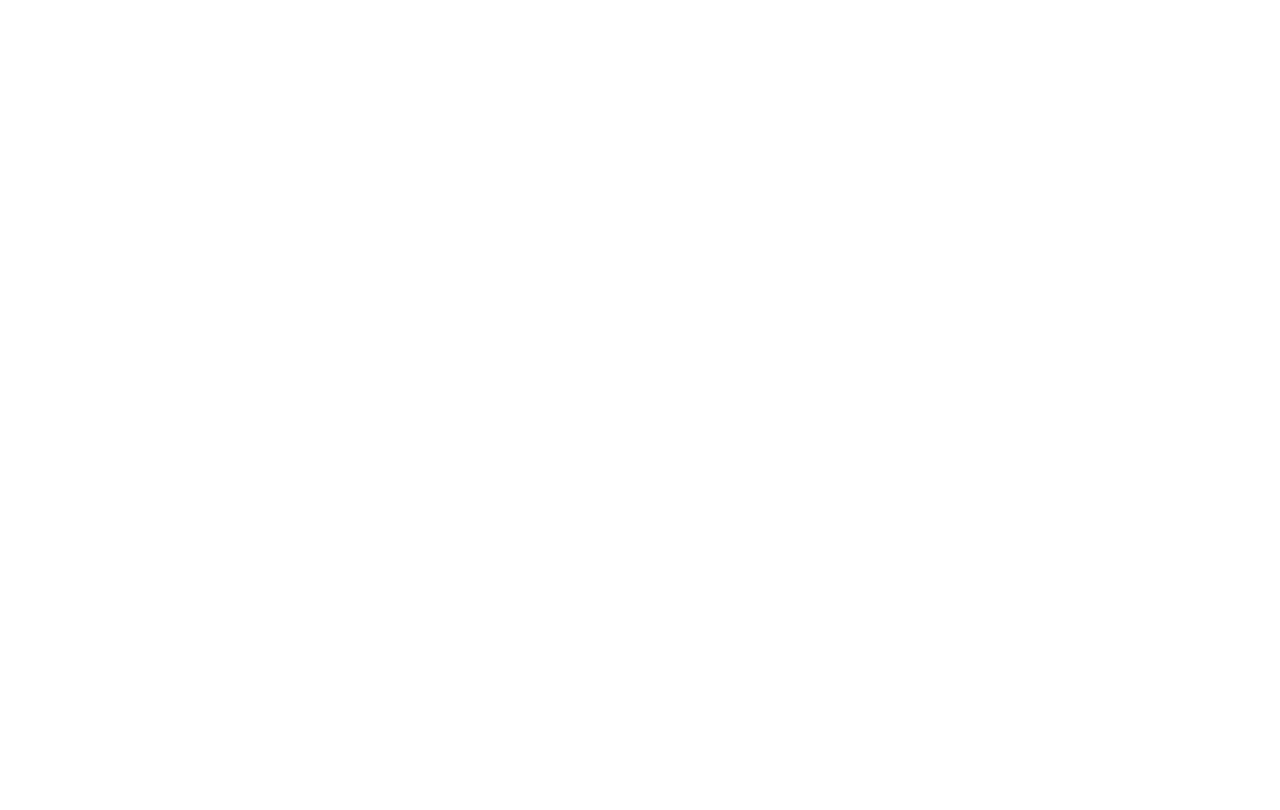
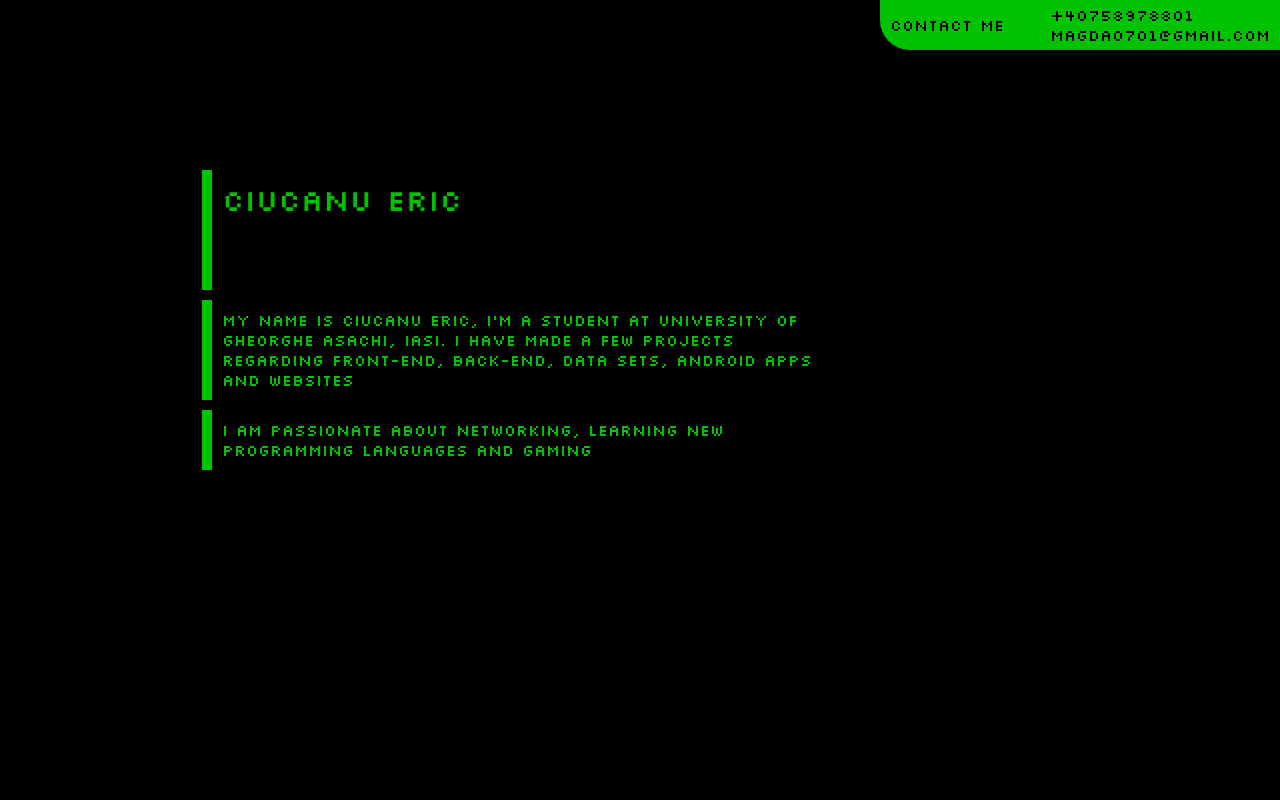
Before and after one commit to CiucanuEric/PortofolioProject, a plain HTML site: page index.html in a window 1280 px wide. Drawn offline with Linux system fonts and the light colour scheme; no server answers.

Commit message:
Complete Version

```diff
--- a/index.html
+++ b/index.html
@@ -3,8 +3,36 @@
 <head>
     <meta charset="UTF-8">
     <title>Title</title>
+    <link rel="stylesheet" href="style.css">
+    <meta name="viewport" content="width-device-width,initial-scale=1.0">
+    <link rel="preconnect" href="https://fonts.googleapis.com">
+    <link rel="preconnect" href="https://fonts.gstatic.com" crossorigin>
+    <link href="https://fonts.googleapis.com/css2?family=Silkscreen&display=swap" rel="stylesheet">
+
 </head>
-<body>
-
+<body onload="displayRepos()">
+    <div class="header-background">
+        <div class="info-buttons">
+            <div class="contact">Contact Me</div>
+            <div class="contact">
+                <div>+40758978801</div>
+                <div>magda0701@gmail.com</div>
+            </div>
+        </div>
+    </div>
+    <div class="block-background">
+        <div class="introduction-allign">
+            <div class="name-introduction-box">
+                <div class="name"><div class="Name_Container">Ciucanu Eric</div></div>
+                <p class="small_introduction">My Name is Ciucanu Eric, I'm a Student at University of Gheorghe Asachi, Iasi.
+                    I have made a few Projects regarding Front-End, Back-End, Data Sets, Android Apps and Websites</p>
+                <p class="small_introduction">I am passionate about networking, learning new programming languages and gaming</p>
+            </div>
+            <div class="github_projects" id="github_projects">
+            </div>
+        </div>
+        <div></div>
+    </div>
+    <script src="main.js"></script>
 </body>
 </html>
--- a/main.js
+++ b/main.js
@@ -0,0 +1,31 @@
+const Test= document.getElementById("romanian_language_button")
+const gitHub= document.getElementById("github_projects")
+
+Test.addEventListener("click",getRepos)
+
+function formatRepoDiv(Repo)
+{
+    let formatedRepo =
+        "<div class='repo'>" +
+            "<div class='repo_name'>" + Repo.name + "</div>" +
+            "<div class='repo_link'><a href='" + Repo.clone_url +"'><u>LINK</u></a></div>"
+        "</div>"
+    return formatedRepo
+}
+async function getRepos()
+{
+    let url ="https://api.github.com/search/repositories?q=user:ItzRickyFTW"
+    let response = await fetch(url)
+    let result = await response.json()
+
+    return result.items
+}
+async function displayRepos()
+{
+    let JSONrepos = await getRepos()
+    console.log(JSONrepos[1])
+    for(let i = 0; i<JSONrepos.length; i++)
+    {
+        gitHub.innerHTML+=formatRepoDiv(JSONrepos[i])
+    }
+}
--- a/style.css
+++ b/style.css
@@ -0,0 +1,91 @@
+*{
+    margin: 0;
+    padding: 0;
+    font-family: 'Silkscreen', sans-serif;
+
+}
+.header-background{
+    width: 100%;
+    min-height: 20vh;
+    background: #000000;
+    display: flex;
+}
+.info-buttons
+{
+    display: flex;
+    position: absolute;
+    right:0;
+    width:400px;
+    height: 50px;
+    background: #00c200;
+    border-bottom-left-radius: 30px;
+    align-items: center;
+}
+.contact
+{
+    flex: 1;
+    margin: 0 10px 0 10px;
+}
+
+.block-background
+{
+    background: #000000;
+    width:100%;
+    height:80vh;
+}
+.introduction-allign
+{
+    position: relative;
+    display: flex;
+}
+.name-introduction-box
+{
+
+    position: relative;
+    width:50%;
+    padding: 0 0 0 15%;
+
+}
+.name
+{
+    color: #00c200;
+    position: relative;
+    font-size: 30px;
+    height:100px;
+    margin: 10px;
+    padding:10px;
+    border-color: #00c200;
+    border-style: solid;
+    border-width: 0 0 0 10px;
+}
+
+.Name_Container
+{
+
+}
+
+.small_introduction
+{
+    color: #00c200;
+    position: relative;
+    margin: 10px;
+    padding:10px;
+    border-color: #00c200;
+    border-style: solid;
+    border-width: 0 0 0 10px;
+}
+.github_projects
+{
+    color: #00c200;
+    width:20%;
+    padding:10px;
+    /*margin:10px 0 10px 0;*/
+    height: 630px;
+}
+.repo
+{
+    margin: 0 0 10px 0;
+    border-color: #00c200;
+    border-style: solid;
+    border-width: 0 10px 0 0;
+}
```
Also changed, not shown: 1 other file.
